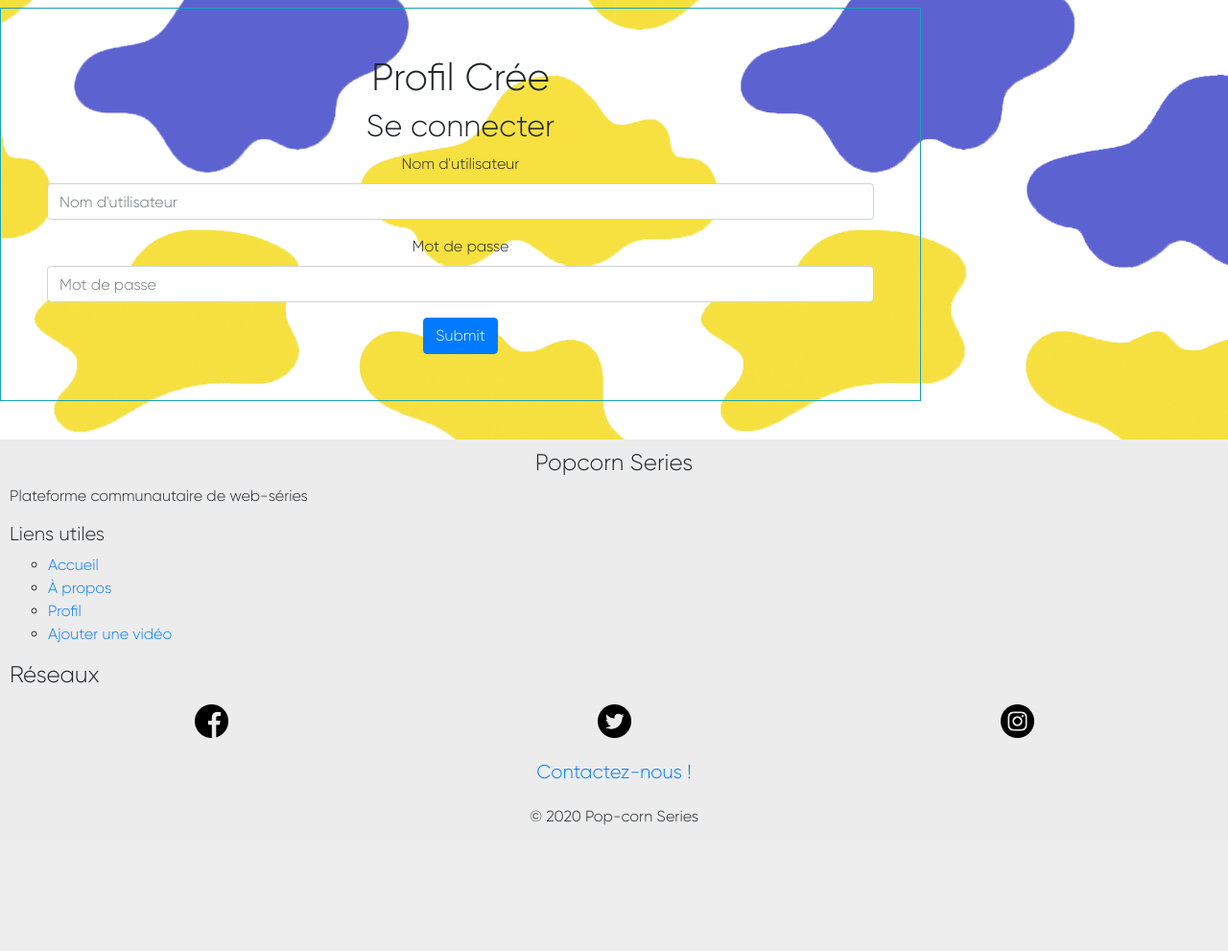
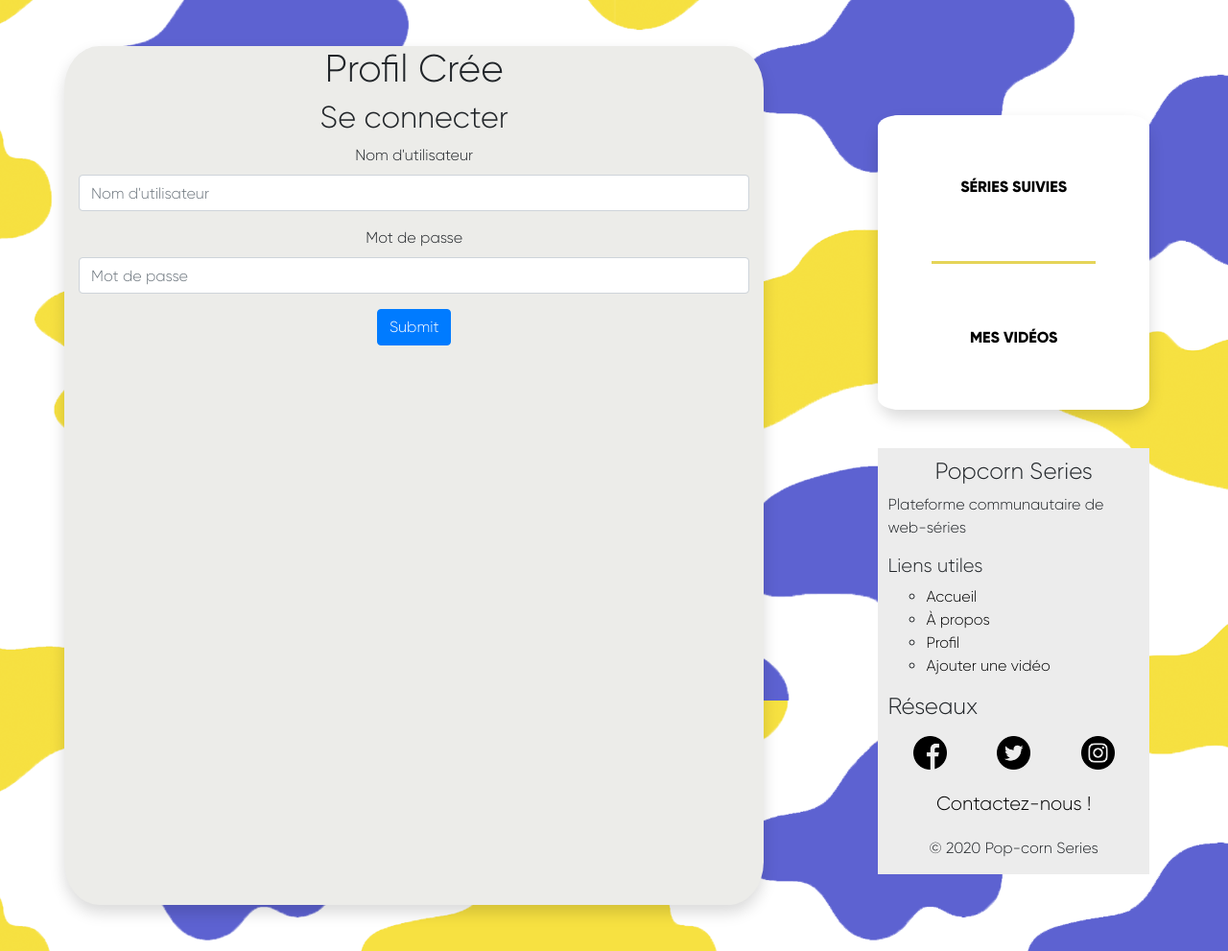
Before and after one commit to BalthPa/BAP-Crealinx-Web, a PHP site: page /register.php in a window 1280 px wide. Shown: the part 70-1061 px from the top of the page at 96% size. Before the commit the page ends 930 px from the top, so only its background shows below. Run offline with PHP 8.4, Linux system fonts and the light colour scheme; data that the repository does not hold is empty.

Commit message:
Update files : Update color of block

```diff
--- a/css/style.css
+++ b/css/style.css
@@ -28,6 +28,14 @@ body {
     background-size: cover;
 }
 
+.col-sm-12 a{
+    color: black ;
+}
+
+.col-sm-12 a:hover{
+    color: black ;
+    text-decoration: none;
+}
 
 
 
@@ -151,11 +159,6 @@ h3 {
     background-color: #ECECE9;
     border-radius: 5%;
 }
-
-
-
-
-
 
 
 
--- a/inc/header.inc.php
+++ b/inc/header.inc.php
@@ -52,9 +52,9 @@
 
         </div>
 
-    <a class="nav-item ml-auto" href="../pages/ajoutVideo.php"> <div class="add-video-logo"></div></a>
+    <a class="nav-item ml-auto" href="ajoutVideo.php"> <div class="add-video-logo"></div></a>
 
-    <a class="nav-item ml-auto" href="../pages/profil.php"><div class="profile-pic-logo"></div></a>
+    <a class="nav-item ml-auto" href="profil.php"><div class="profile-pic-logo"></div></a>
 
 
   </div>
--- a/inc/profilConnecte.inc.php
+++ b/inc/profilConnecte.inc.php
@@ -1,5 +1,5 @@
-<div class='container-fluid'>
-    <div class="row">
+<div class='container-fluid mb-5'>
+    <div class="d-flex justify-content-around">
 <?php
     // AFFICHAGE PROFIL
     include('../inc/connection.inc.php');
@@ -8,7 +8,7 @@
 
     while($data = $req->fetch()){
         ?>
-        <div class="actu col-sm-9 border border-info text-center pl-3 pr-3 mt-0">
+        <div class="category-vd col-sm-7 text-center mt-5 shadow">
 
             <div class="col-sm-12 text-center p-3">
                 <h1 class='text-uppercase'><?= $data['username'] ?></h1>
--- a/inc/profilDeconnecte.inc.php
+++ b/inc/profilDeconnecte.inc.php
@@ -1,6 +1,6 @@
-<div class='container-fluid'>
-    <div class="row">
-        <div class="actu col-sm-9 border border-info text-center p-5 mt-2">
+<div class='container-fluid mb-5'>
+    <div class="d-flex justify-content-around">
+        <div class="category-vd col-sm-7 text-center mt-5 shadow">
             <h1>Créer son compte</h1>
 
             <form method='post' action='register.php'>
--- a/inc/watchLaterConnecte.inc.php
+++ b/inc/watchLaterConnecte.inc.php
@@ -1,6 +1,6 @@
 <div class='container-fluid'>
-    <div class="row">
-        <div class="col-sm-9 bg-primary text-center pl-5 pr-5">
+    <div class="d-flex justify-content-around">
+        <div class="category-vd col-sm-7 text-center mt-5 shadow">
             <h1>A regarder plus tard</h1>
             <div class="col-sm-12 d-flex flex-wrap">
 
--- a/pages/index.php
+++ b/pages/index.php
@@ -1,5 +1,5 @@
 <?php include ('../inc/header.inc.php') ?>
-<div class='container-fluid'>
+<div class='container-fluid mb-5'>
     <div class="d-flex justify-content-around">
         <div class="blog col-sm-7 text-center mt-5 pl-5 pr-5 shadow">
 
--- a/pages/lecteur.php
+++ b/pages/lecteur.php
@@ -1,8 +1,8 @@
 <?php include ('../inc/header.inc.php') ?>
 
-<div class='container-fluid'>
-    <div class="row">
-        <div class="col-sm-9 bg-primary text-center">
+<div class='container-fluid mb-5'>
+    <div class="d-flex justify-content-around">
+        <div class="blog col-sm-7 text-center mt-5 pl-5 pr-5 shadow">
 
         <?php
 
--- a/pages/mesVideos.php
+++ b/pages/mesVideos.php
@@ -1,8 +1,8 @@
 <?php include ('../inc/header.inc.php') ?>
 
-<div class='container-fluid'>
-    <div class="row">
-        <div class="col-sm-9 bg-primary text-center">
+<div class='container-fluid mb-5'>
+    <div class="d-flex justify-content-around">
+        <div class="blog col-sm-7 text-center mt-5 pl-5 pr-5 shadow">
         <h1 class="text-center">Mes vidéos</h1>
             <div class="col-sm-12 d-flex flex-wrap">
             <?php
--- a/pages/profileShow.php
+++ b/pages/profileShow.php
@@ -1,7 +1,7 @@
 <?php include('../inc/header.inc.php') ?>
 
-<div class='container-fluid'>
-    <div class="row">
+<div class='container-fluid mb-5'>
+    <div class="d-flex justify-content-around">
 
 <?php
     include('../inc/connection.inc.php');
@@ -10,7 +10,7 @@
 
     while($data = $req->fetch()){
         ?>
-        <div class="actu col-sm-9 border border-info text-center pl-3 pr-3 mt-0">
+        <div class="category-vd col-sm-7 text-center mt-5 shadow">
 
             <div class="col-sm-12 text-center p-3">
                 <h1 class='text-uppercase'><?= $data['username'] ?></h1>
--- a/pages/register.php
+++ b/pages/register.php
@@ -17,9 +17,9 @@ $req->execute(array(
 
 
 ?>
-<div class='container-fluid'>
-    <div class="row">
-        <div class="actu col-sm-9 border border-info text-center p-5 mt-2">
+<div class='container-fluid mb-5'>
+    <div class="d-flex justify-content-around">
+        <div class="category-vd col-sm-7 text-center mt-5 shadow">
             <h1 class='text-center'>Profil Crée</h1>
 
             <h2>Se connecter</h2>
@@ -38,8 +38,21 @@ $req->execute(array(
 
             </form>
 
+
+
         </div>
+
+        <div class="right-side col-sm-3">
+
+        <div class="div-series col-sm-12 btn-group-vertical shadow p-0" role="group" aria-label="Basic example">
+            <a href='watchLater.php' class='block-links col-sm-12 p-0'><button type="button" class="block-series btn btn-secondary col-sm-12 bg-white p-0 border-0"> Séries suivies </button></a>
+            <hr class="col-sm-6" />
+            <a href='mesVideos.php' class='block-links col-sm-12 p-0'><button type="button" class="block-series btn btn-secondary col-sm-12 bg-white p-0 border-0"> Mes vidéos </button></a>
+        </div>
+
+        <?php include ('../inc/footer.inc.php') ?>
+
+    </div>
+
     </div>
 </div>
-
-<?php include ('../inc/footer.inc.php') ?>
--- a/pages/setWatchLater.php
+++ b/pages/setWatchLater.php
@@ -41,6 +41,3 @@ $data = $req->fetch();
     }
 
 ?>
-
-
-<?php include('../inc/footer.inc.php') ?>
--- a/pages/watchLater.php
+++ b/pages/watchLater.php
@@ -10,5 +10,4 @@ else {
     include('../inc/watchLaterConnecte.inc.php');
 }
 
-include('../inc/footer.inc.php');
 ?>
```
Also changed, not shown: pages/categorie.php (+9 -7 lines).
